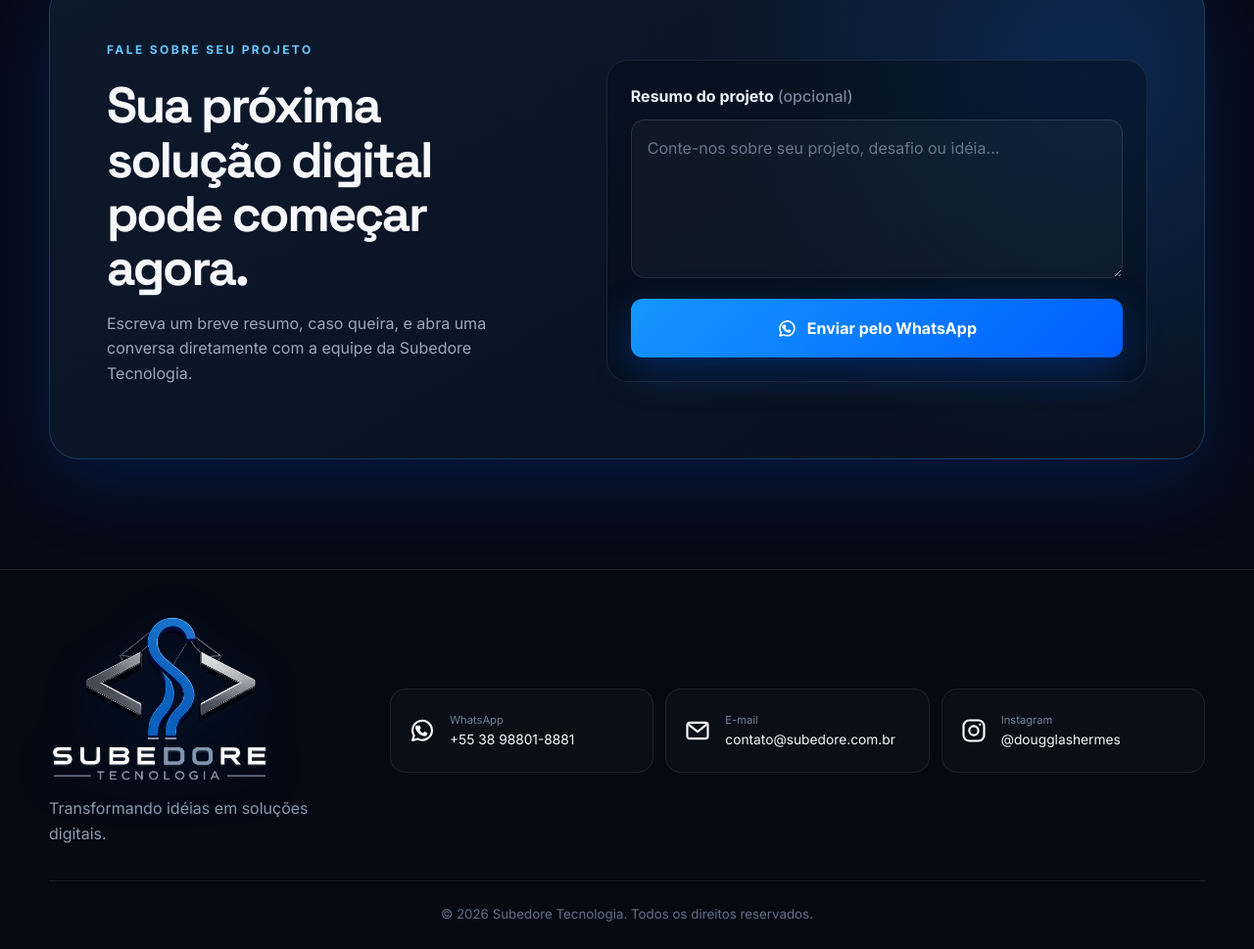
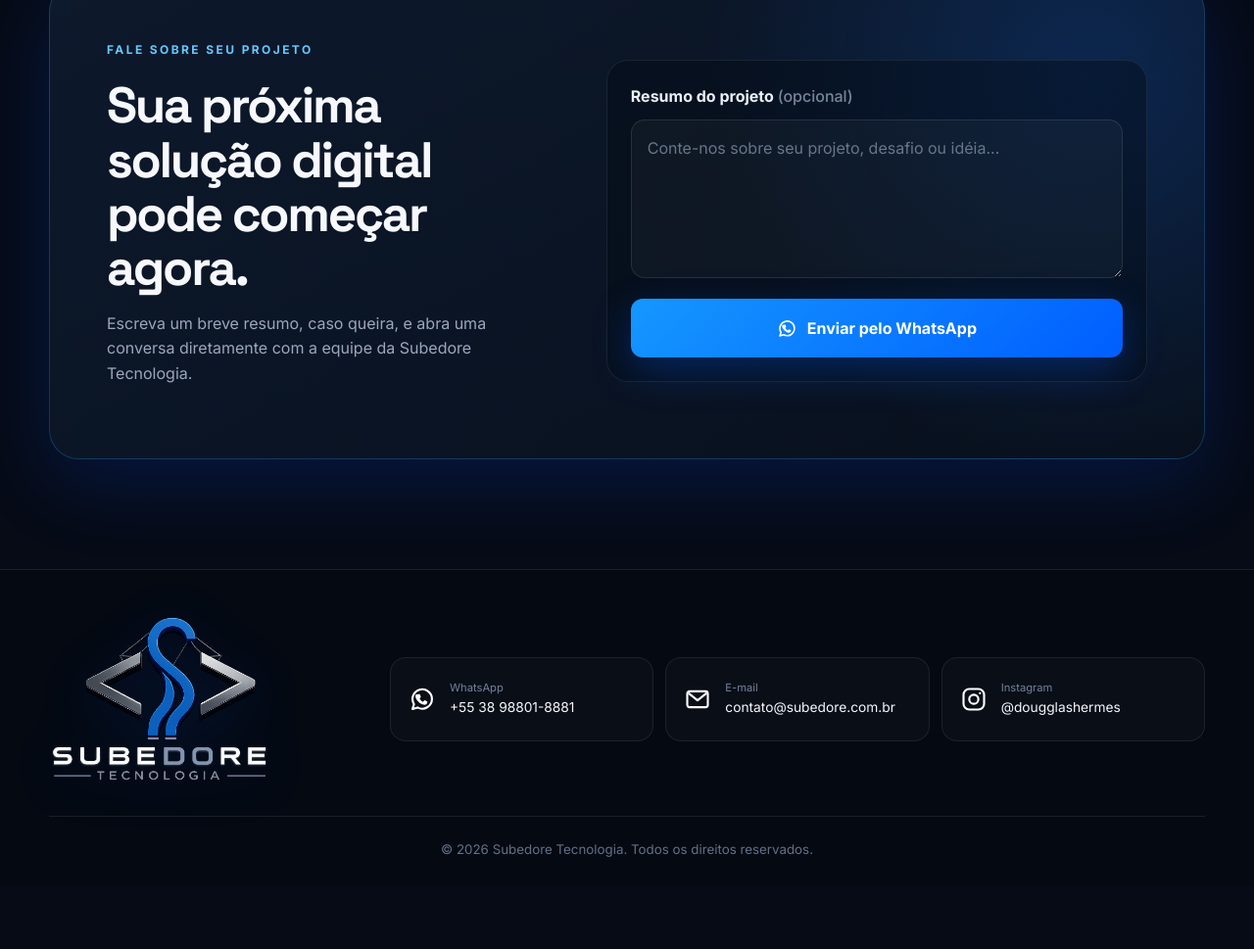
Before and after one commit to douglashfsilva/subedore-tecnologia, a website: page public/index.html in a window 1280 px wide. Shown: the part 5380-6349 px from the top of the page at 98% size. After the commit the page ends 6284 px from the top, so only its background shows below. Drawn offline with Linux system fonts and the light colour scheme.

Commit message:
Remoção mensagem Rodapé.

```diff
--- a/public/index.html
+++ b/public/index.html
@@ -384,7 +384,6 @@
         <div class="footer-brand">
           <img src="assets/images/subedore-logo.png" alt="Subedore Tecnologia" width="835" height="635" />
         </div>
-        <p>Transformando idéias em soluções digitais.</p>
       </div>
 
       <div class="footer-contacts" aria-label="Contatos da Subedore Tecnologia">
```
